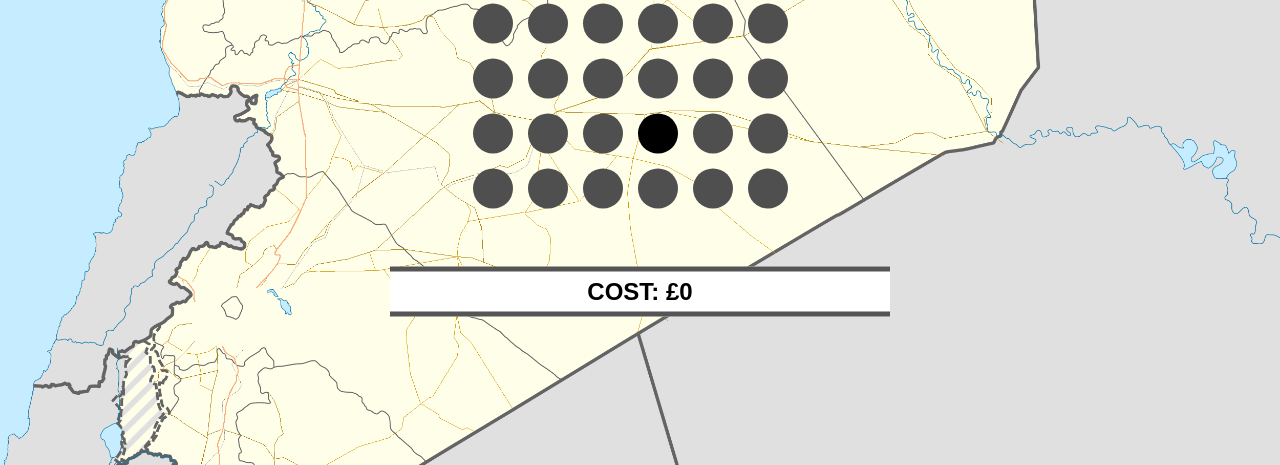
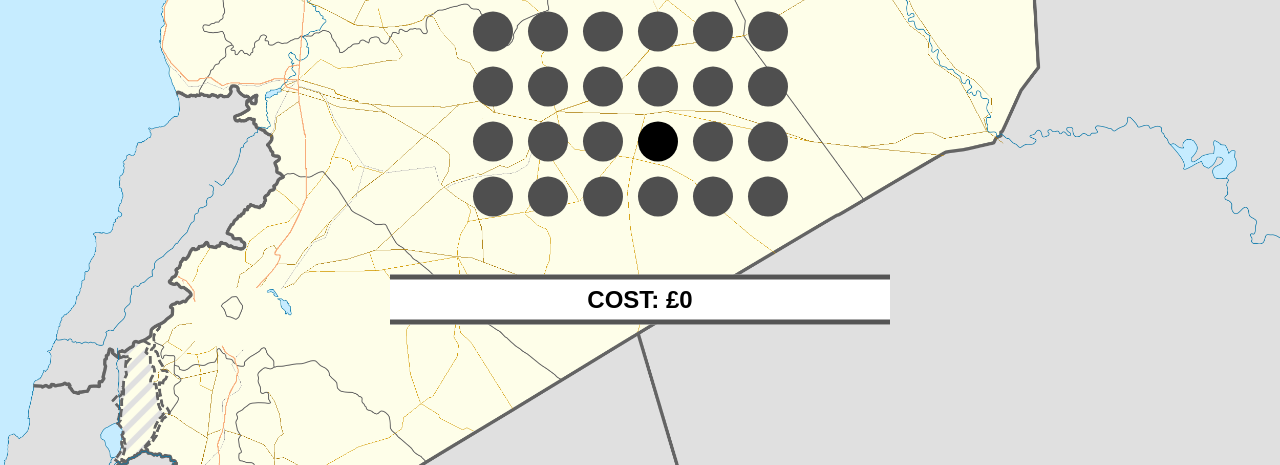
Before and after one commit to kosso/whack-an-idealogy, a plain HTML site: page index.html in a window 1280 px wide. Shown: the part 335-800 px from the top of the page. Drawn offline with Linux system fonts and the light colour scheme.

Commit message:
Committed. Yu'd have to be.

```diff
--- a/index.html
+++ b/index.html
@@ -1,6 +1,17 @@
 <html>
 <head>
 	<title>whack-an-ideology</title>
+
+	<meta name="description" content="An example of modern warfare today." />
+	<meta name="keywords" content="War Syria Brimstone Daesh" />
+
+	<meta property="og:title" content="whack-an-ideology" />
+	<meta property="og:description" content="An example of modern warfare today." />
+	<meta property="og:url" content="https://kosso.github.io/whack-an-idealogy/" />
+	<meta property="og:image" content="https://kosso.github.io/whack-an-idealogy/whack.jpg?raw=true" />
+	<meta property="twitter:title" content="whack-an-ideology" />
+	<meta property="twitter:description" content="An example of modern warfare today." />
+	<meta property="twitter:image:src" content="https://kosso.github.io/whack-an-idealogy/whack.jpg?raw=true" />
 
 	<style type="text/css">
 
@@ -70,17 +81,19 @@
 			display: none;
 		}
 
-		section {
+		.section {
 
 			width: 500px;
 			padding: 5px 0;
 			text-align: center;
 			margin: 0 auto;
 			position: relative;
-			top:50%;
+			top:50vh;
+
 			-webkit-transform: translateY(-50%);
 			-ms-transform: translateY(-50%);
 			transform: translateY(-50%);
+			vertical-align: middle;
 		}
 		li {
 		    display: block;
@@ -271,8 +284,7 @@
 <body>
 
 
-
-	<section>
+	<div class="section">
 
 		<h1>whack-an-idealogy</h1>
 
@@ -290,7 +302,7 @@
 		        LEVEL: <span id="level">1</span>
 		    </p>
 		</div>
-	</section>
+	</div>
 
 
 <a href="https://github.com/kosso/whack-an-idealogy"><img style="position: absolute; top: 0; right: 0; border: 0;" src="https://camo.githubusercontent.com/38ef81f8aca64bb9a64448d0d70f1308ef5341ab/68747470733a2f2f73332e616d617a6f6e6177732e636f6d2f6769746875622f726962626f6e732f666f726b6d655f72696768745f6461726b626c75655f3132313632312e706e67" alt="Fork me on GitHub" data-canonical-src="https://s3.amazonaws.com/github/ribbons/forkme_right_darkblue_121621.png"></a>
```
